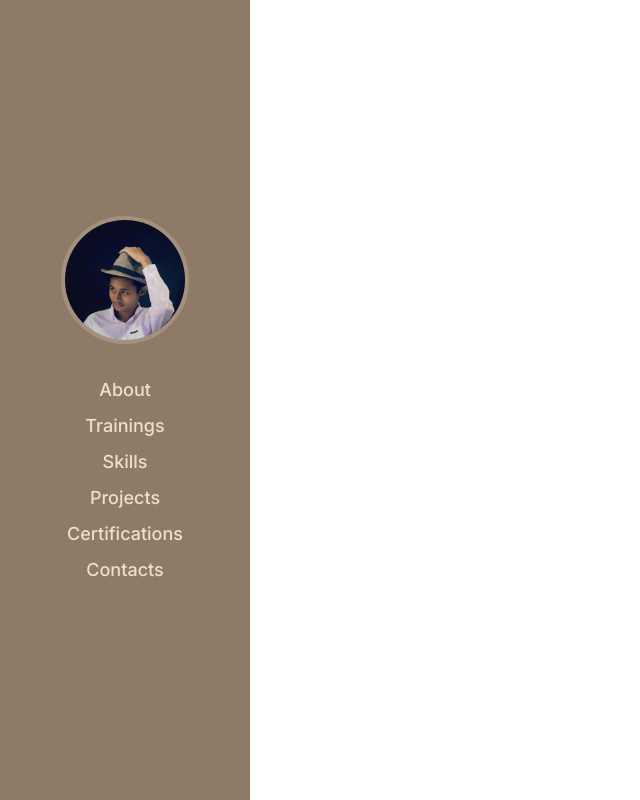
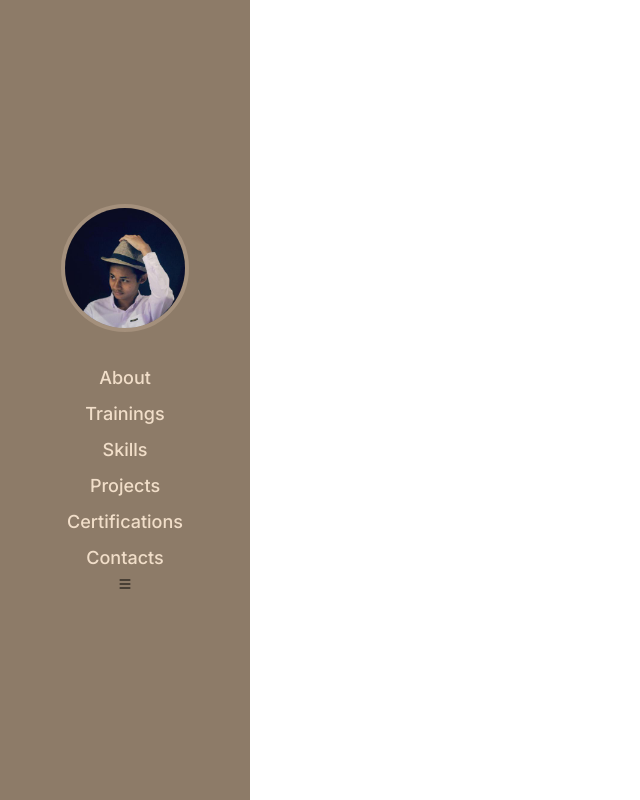
Before and after one commit to ekialfani/portfolio, a React (Create React App) app: page / in a window 1280 px wide. Shown: the whole page, without its empty margins (0-640 px from the left). Built offline with nearby package versions, Linux system fonts and the light colour scheme.

Commit message:
add: drawer button on navbar

```diff
--- a/src/components/Navbar.js
+++ b/src/components/Navbar.js
@@ -1,7 +1,34 @@
 import profile from '../assets/images/profile.jpg';
 import { Link } from 'react-router-dom';
+import { useState } from 'react';
+
+function ShowDrawerButton(props) {
+  return (
+    <button onClick={props.onClick}>
+      <i class="bi bi-list"></i>
+    </button>
+  );
+}
+
+function HideDrawerButton(props) {
+  return (
+    <button onClick={props.onClick}>
+      <i class="bi bi-x"></i>
+    </button>
+  );
+}
 
 function Navbar() {
+  const [isToggleOn, setIsToggleOn] = useState(false);
+
+  let drawerButton;
+
+  if (isToggleOn) {
+    drawerButton = <HideDrawerButton onClick={() => setIsToggleOn(false)} />
+  } else {
+    drawerButton = <ShowDrawerButton onClick={() => setIsToggleOn(true)} />
+  }
+
   return (
     <nav
       className="h-full bg-custom-shadow flex flex-col items-center justify-center">
@@ -39,6 +66,7 @@ function Navbar() {
           <Link to="/contacts">contacts</Link>
         </li>
       </ul>
+      {drawerButton}
     </nav>
   );
 }
```
